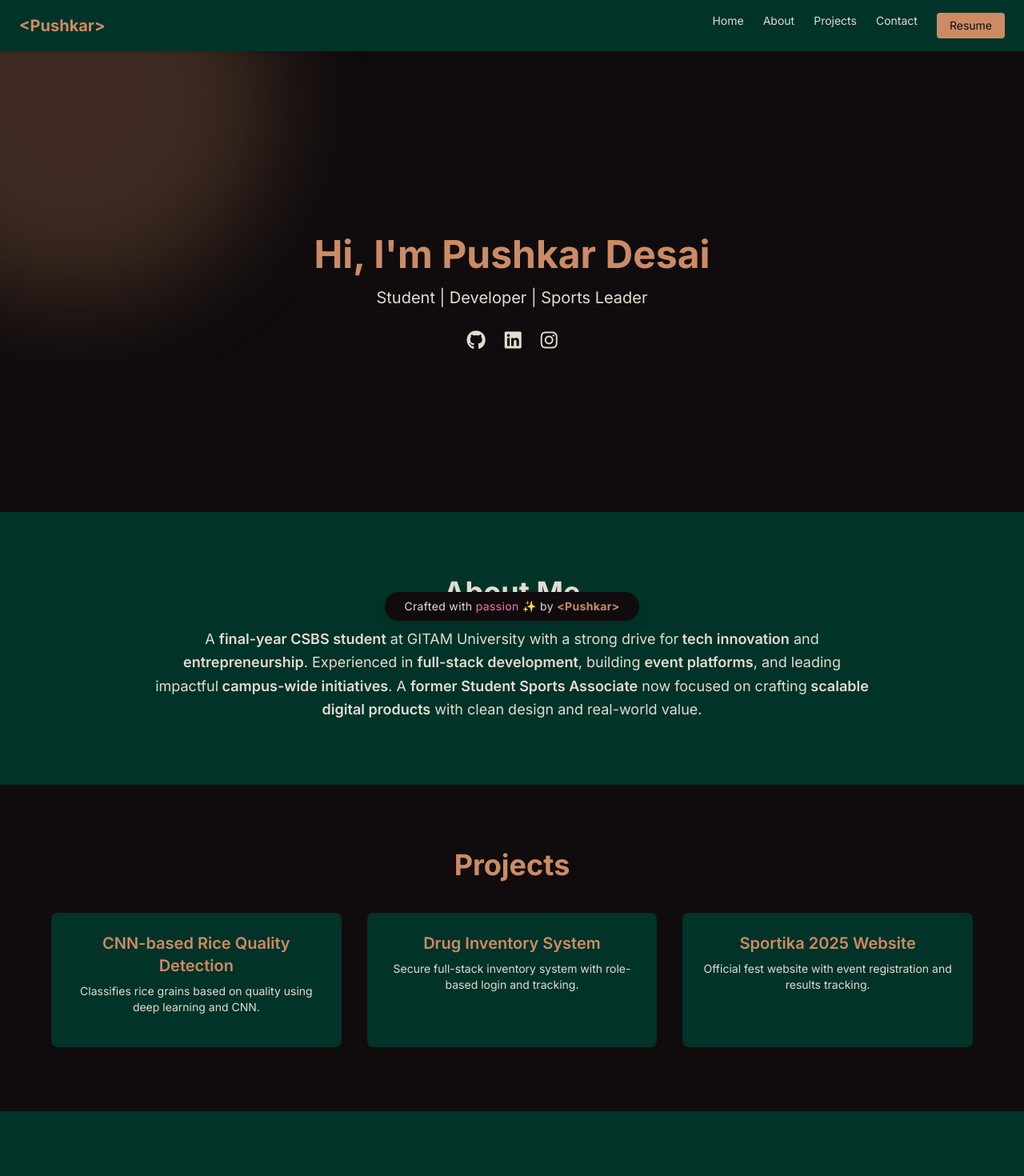
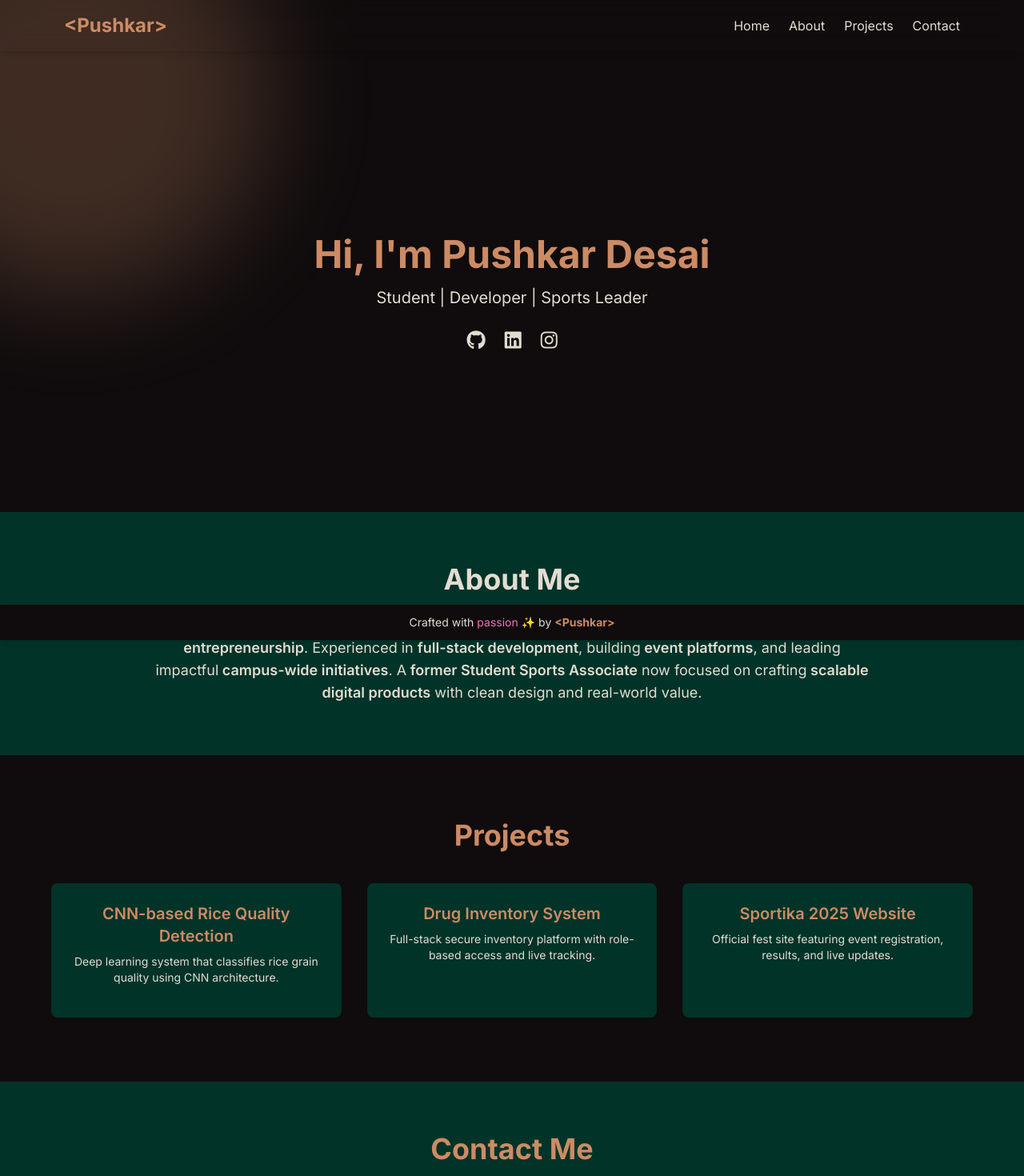
Before and after one commit to pdesai7245/pushkar-portfolio, a React (Create React App) app: page / in a window 1280 px wide. Shown: the top 1470 px of the page at 80% size. Built offline with nearby package versions, Linux system fonts and the light colour scheme.

Commit message:
Updated full website with responsive layout and visual improvements

```diff
--- a/src/App.js
+++ b/src/App.js
@@ -7,19 +7,17 @@ import { motion } from "framer-motion";
 
 function App() {
   return (
-    <div className="flex flex-col min-h-screen bg-darkmaroon text-cream font-inter">
-      {/* Background Blob Animation */}
+    <div className="bg-darkmaroon text-cream font-inter min-h-screen flex flex-col">
+      {/* Background Animation */}
       <div className="absolute -top-32 -left-40 w-[500px] h-[500px] bg-tan rounded-full opacity-20 blur-3xl animate-pulse z-0"></div>
 
       {/* Navbar */}
       <Navbar />
 
-      {/* Main content (flex-grow ensures it pushes footer down) */}
-      <div className="flex-grow relative z-10">
       {/* Hero Section */}
       <motion.section
         id="home"
-          className="pt-24 flex flex-col items-center justify-center h-[80vh] text-center"
+        className="pt-24 flex flex-col items-center justify-center h-[80vh] text-center z-10 relative"
         initial={{ opacity: 0, y: 30 }}
         animate={{ opacity: 1, y: 0 }}
         transition={{ duration: 1 }}
@@ -42,8 +40,8 @@ function App() {
           Student | Developer | Sports Leader
         </motion.p>
 
-          {/* Social Icons */}
-          <div className="flex space-x-6 mt-6 text-2xl">
+        {/* Social Links */}
+        <div className="flex space-x-6 mt-6 text-2xl z-10">
           <a
             href="https://github.com/pdesai7245"
             target="_blank"
@@ -71,12 +69,12 @@ function App() {
         </div>
       </motion.section>
 
+      {/* Content Sections */}
       <About />
       <Projects />
       <Contact />
-      </div>
 
-      {/* Sticky Footer */}
+      {/* Footer */}
       <Footer />
     </div>
   );
--- a/src/components/About.js
+++ b/src/components/About.js
@@ -2,7 +2,7 @@ import { motion } from "framer-motion";
 
 function About() {
   return (
-    <section id="about" className="bg-forest text-cream py-20 px-6">
+    <section id="about" className="bg-forest text-cream py-16 px-6 sm:px-10">
       <motion.div
         className="max-w-4xl mx-auto text-center"
         initial={{ opacity: 0, y: 60 }}
@@ -10,14 +10,14 @@ function About() {
         transition={{ duration: 0.9, ease: "easeOut" }}
         viewport={{ once: true }}
       >
-        <h2 className="text-4xl font-bold mb-6">About Me</h2>
-        <p className="text-lg leading-relaxed">
+        <h2 className="text-3xl sm:text-4xl font-bold mb-6">About Me</h2>
+        <p className="text-base sm:text-lg leading-relaxed">
           A <span className="font-semibold">final-year CSBS student</span> at GITAM University with a strong drive for
           <span className="font-semibold"> tech innovation</span> and <span className="font-semibold">entrepreneurship</span>.
-          Experienced in <span className="font-semibold">full-stack development</span>,
-          building <span className="font-semibold">event platforms</span>, and leading impactful
-          <span className="font-semibold"> campus-wide initiatives</span>.
-          A <span className="font-semibold">former Student Sports Associate</span> now focused on crafting
+          Experienced in <span className="font-semibold">full-stack development</span>, building
+          <span className="font-semibold"> event platforms</span>, and leading impactful
+          <span className="font-semibold"> campus-wide initiatives</span>. A
+          <span className="font-semibold"> former Student Sports Associate</span> now focused on crafting
           <span className="font-semibold"> scalable digital products</span> with clean design and real-world value.
         </p>
       </motion.div>
--- a/src/components/Contact.js
+++ b/src/components/Contact.js
@@ -4,21 +4,21 @@ function Contact() {
   return (
     <section
       id="contact"
-      className="bg-forest text-cream py-20 px-6 scroll-mt-24"
+      className="bg-forest text-cream py-16 px-6 sm:px-10 scroll-mt-24"
     >
       <motion.div
-        className="max-w-4xl mx-auto text-center"
+        className="max-w-3xl mx-auto text-center"
         initial={{ opacity: 0, y: 50 }}
         whileInView={{ opacity: 1, y: 0 }}
         transition={{ duration: 0.8 }}
         viewport={{ once: true }}
       >
-        <h2 className="text-4xl font-bold mb-6 text-tan">Contact Me</h2>
-        <p className="text-lg mb-4">
-          You can reach me at:{" "}
+        <h2 className="text-3xl sm:text-4xl font-bold mb-6 text-tan">Contact Me</h2>
+        <p className="text-base sm:text-lg leading-relaxed">
+          You can reach me at{" "}
           <a
             href="mailto:pushkardesai123@gmail.com"
-            className="text-tan underline hover:text-cream"
+            className="underline text-tan hover:text-cream transition"
           >
             pushkardesai123@gmail.com
           </a>
--- a/src/components/Footer.js
+++ b/src/components/Footer.js
@@ -3,15 +3,15 @@ import { motion } from "framer-motion";
 function Footer() {
   return (
     <motion.footer
-      className="fixed bottom-6 inset-x-0 flex justify-center z-50"
-      initial={{ opacity: 0, y: 40 }}
+      className="fixed bottom-0 left-0 right-0 w-full bg-darkmaroon text-cream py-3 text-center z-50 shadow-md"
+      initial={{ opacity: 0, y: 20 }}
       animate={{ opacity: 1, y: 0 }}
-      transition={{ duration: 0.8 }}
+      transition={{ duration: 0.6 }}
     >
-      <div className="bg-darkmaroon text-cream px-6 py-2 rounded-full shadow-lg text-sm tracking-wide">
+      <p className="text-sm font-medium">
         Crafted with <span className="text-pink-400">passion</span> ✨ by{" "}
         <span className="text-tan font-bold">&lt;Pushkar&gt;</span>
-      </div>
+      </p>
     </motion.footer>
   );
 }
--- a/src/components/Navbar.js
+++ b/src/components/Navbar.js
@@ -1,28 +1,34 @@
-import React from "react";
+import { useState } from "react";
 
 function Navbar() {
+  const [menuOpen, setMenuOpen] = useState(false);
+
   return (
-    <nav className="bg-forest text-cream fixed top-0 left-0 w-full z-50 shadow-md">
-      <div className="max-w-7xl mx-auto px-6 py-4 flex items-center justify-between">
-        {/* Logo */}
-        <h1 className="text-xl font-bold text-tan">&lt;Pushkar&gt;</h1>
+    <nav className="bg-darkgreen/80 backdrop-blur-md fixed top-0 left-0 w-full z-50 shadow-md">
+      <div className="max-w-6xl mx-auto px-4 py-4 flex items-center justify-between">
+        <h1 className="text-2xl font-bold text-tan">&lt;Pushkar&gt;</h1>
+        <div className="md:hidden">
+          <button onClick={() => setMenuOpen(!menuOpen)} className="text-cream text-2xl">
+            ☰
+          </button>
+        </div>
+        <ul className="hidden md:flex ml-auto space-x-6 text-cream font-medium">
+          <li><a href="#home" className="hover:text-tan">Home</a></li>
+          <li><a href="#about" className="hover:text-tan">About</a></li>
+          <li><a href="#projects" className="hover:text-tan">Projects</a></li>
+          <li><a href="#contact" className="hover:text-tan">Contact</a></li>
+        </ul>
+      </div>
 
-        {/* Nav Links */}
-        <div className="space-x-6 text-sm font-medium hidden md:flex">
-          <a href="#home" className="hover:text-tan transition-colors">Home</a>
-          <a href="#about" className="hover:text-tan transition-colors">About</a>
-          <a href="#projects" className="hover:text-tan transition-colors">Projects</a>
-          <a href="#contact" className="hover:text-tan transition-colors">Contact</a>
-          <a
-            href="/Desai_CV.pdf"
-            target="_blank"
-            rel="noopener noreferrer"
-            className="bg-tan text-darkmaroon px-4 py-1.5 rounded hover:bg-cream hover:text-darkmaroon transition"
-          >
-            Resume
-          </a>
-        </div>
-      </div>
+      {/* Mobile Menu */}
+      {menuOpen && (
+        <ul className="md:hidden bg-darkgreen/90 text-cream px-4 pb-4 space-y-2">
+          <li><a href="#home" className="block">Home</a></li>
+          <li><a href="#about" className="block">About</a></li>
+          <li><a href="#projects" className="block">Projects</a></li>
+          <li><a href="#contact" className="block">Contact</a></li>
+        </ul>
+      )}
     </nav>
   );
 }
--- a/src/components/Projects.js
+++ b/src/components/Projects.js
@@ -30,11 +30,9 @@ function Projects() {
               CNN-based Rice Quality Detection
             </h3>
             <p className="text-sm mb-4">
-              Classifies rice grains based on quality using deep learning and
-              CNN.
+              Deep learning system that classifies rice grain quality using CNN architecture.
             </p>
-            <a href="#" className="text-cream hover:underline">
-            </a>
+            {/* Add project link if needed */}
           </motion.div>
 
           {/* Project 2 */}
@@ -50,11 +48,8 @@ function Projects() {
               Drug Inventory System
             </h3>
             <p className="text-sm mb-4">
-              Secure full-stack inventory system with role-based login and
-              tracking.
+              Full-stack secure inventory platform with role-based access and live tracking.
             </p>
-            <a href="#" className="text-cream hover:underline">
-            </a>
           </motion.div>
 
           {/* Project 3 */}
@@ -70,10 +65,8 @@ function Projects() {
               Sportika 2025 Website
             </h3>
             <p className="text-sm mb-4">
-              Official fest website with event registration and results tracking.
+              Official fest site featuring event registration, results, and live updates.
             </p>
-            <a href="#" className="text-cream hover:underline">
-            </a>
           </motion.div>
         </div>
       </div>
```
Lines whose indentation alone changed are shown as unchanged.
